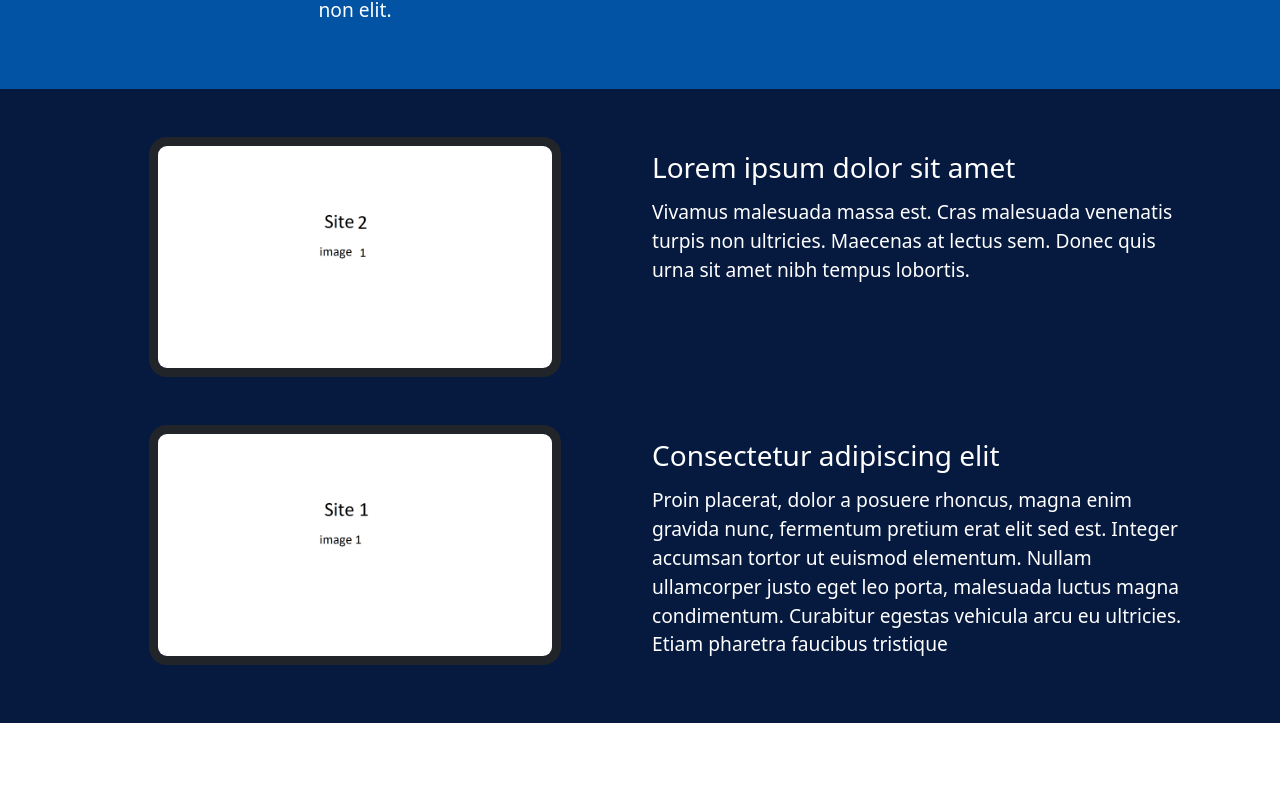
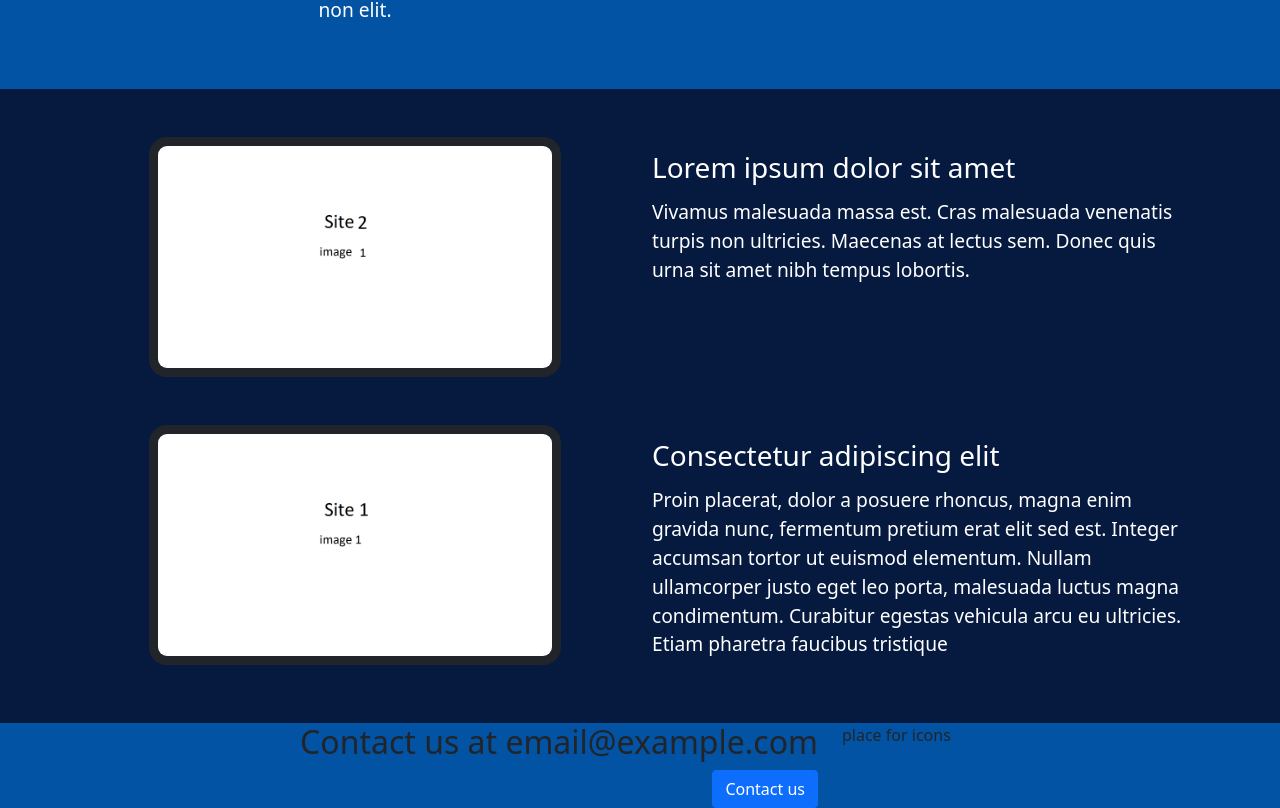
Before and after one commit to YG-Dev/React-portfolio-page, a React (Create React App) app: page / in a window 1280 px wide. Shown: the part 1910-2718 px from the top of the page. Before the commit the page ends 2633 px from the top, so only its background shows below. Built offline with nearby package versions, Linux system fonts and the light colour scheme.

Commit message:
works on contact

```diff
--- a/src/Apps/MainBanner.js
+++ b/src/Apps/MainBanner.js
@@ -7,7 +7,7 @@ function MainBanner (props) {
             <Container align="center">
                 <h1 className="company-title">Company</h1>
                 <h2 className="company-quote">Put motivational quote <strong>here</strong></h2>
-                <Button size="lg">Contact us</Button>
+                <Button size="lg"><a href="mailto:example@com.com" className="button-link">Contact us</a></Button>
             </Container>
         </Container>
     )
--- a/src/Apps/MainContact.js
+++ b/src/Apps/MainContact.js
@@ -1,9 +1,17 @@
-import { Container } from 'react-bootstrap';
+import { Container, Row, Col, Button } from 'react-bootstrap';
 
 function MainContact (props) {
     return (
-        <Container fluid id={props.id}>
-            <div></div>
+        <Container fluid id={props.id} className="main-contact">
+            <Container>
+                <Row>
+                    <Col sm={8} align="right">
+                        <h2>Contact us at email@example.com</h2>
+                        <Button><a href="mailto:example@com.com" className="button-link">Contact us</a></Button>
+                    </Col>
+                    <Col sm={2} align="left">place for icons</Col>
+                </Row>
+            </Container>
         </Container>
     )
 }
--- a/src/Apps/MainPortfolio.js
+++ b/src/Apps/MainPortfolio.js
@@ -28,7 +28,7 @@ function MainPortfolio (props) {
                 <Container>
                     <Row className="pt-5">
                         <Col align="center">
-                            <img src={Portfolio1} style={{ height: "15em"}} className="img-border img-portfolio" onClick={() => handleShow(Portfolio1)}/>
+                            <img src={Portfolio1} style={{ height: "15em" }} className="img-border img-portfolio" onClick={() => handleShow(Portfolio1)}/>
                         </Col>
                         <Col>
                             <h3 className="portfolio-title"><a href="#" className="portfolio-hyperlink">Lorem ipsum dolor sit amet</a></h3>
@@ -37,7 +37,7 @@ function MainPortfolio (props) {
                     </Row>
                     <Row className="pt-5 pb-5">
                         <Col align="center">
-                            <img src={Bingo1} style={{ height: "15em"}} className="img-border img-portfolio" onClick={() => handleShow(Bingo1)}/>
+                            <img src={Bingo1} style={{ height: "15em" }} className="img-border img-portfolio" onClick={() => handleShow(Bingo1)}/>
                         </Col>
                         <Col>
                             <h3 className="portfolio-title">Consectetur adipiscing elit</h3>
--- a/src/Styles/App.css
+++ b/src/Styles/App.css
@@ -118,12 +118,29 @@ body {
   background-color: #061A40;
 }
 /* !!! */
+/* Main contact */
+.main-contact {
+  background-color: #0353A4;
+}
+/* !!! */
 /* Commons */
 .call-heading {
   text-align: center;
   font-size: 4em;
   padding-bottom: 1em;
   color: var(--main-color-text);
+}
+.button-link{
+  color: var(--main-color-text);
+  text-decoration: none;
+}
+.button-link{
+  color: var(--main-color-text);
+  text-decoration: none;
+}
+.button-link:hover{
+  color: var(--main-color-text);
+  text-decoration: none;
 }
 .icon-box {
   display: inline-block;
```
Also changed, not shown: src/Assets/yg_logo_trans.png (added).
